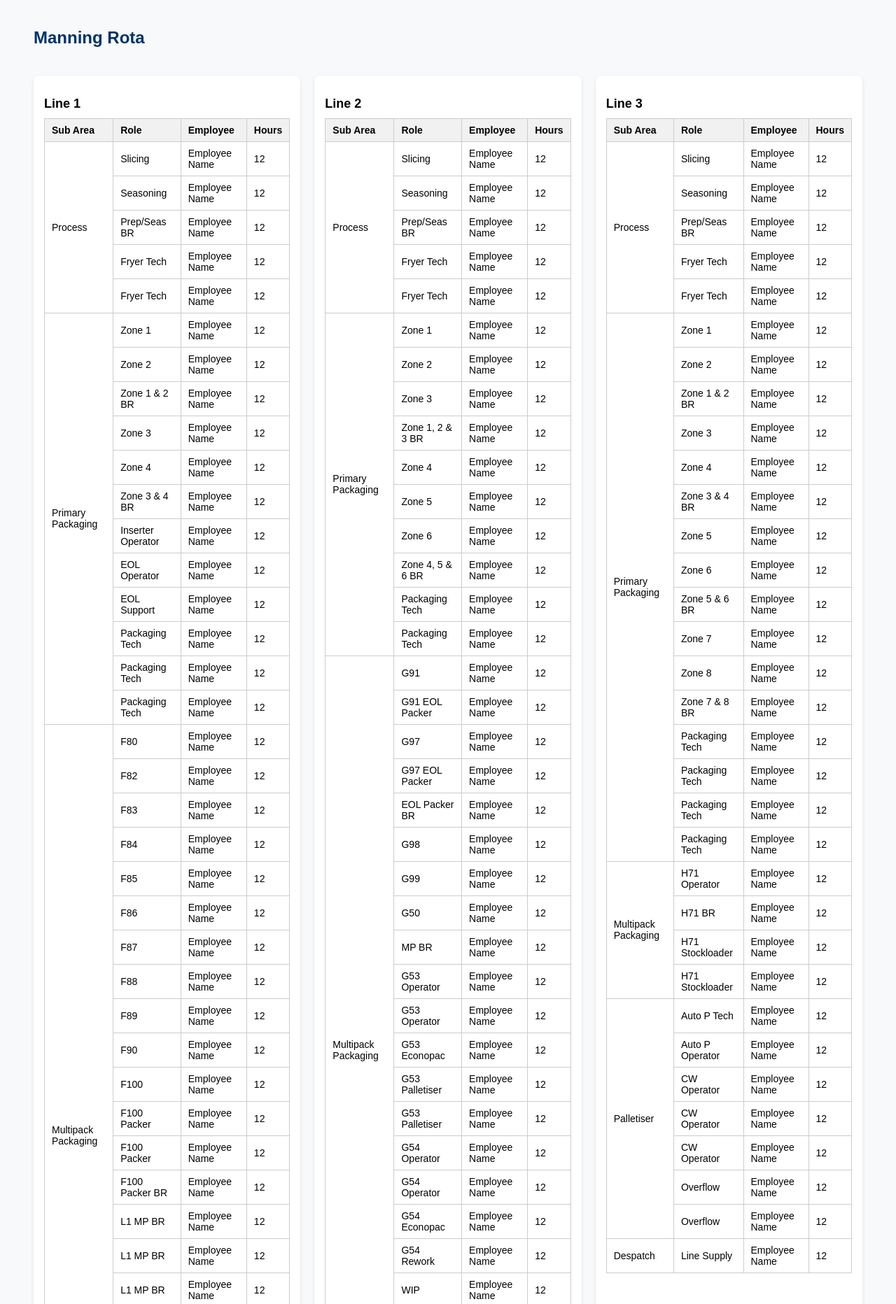
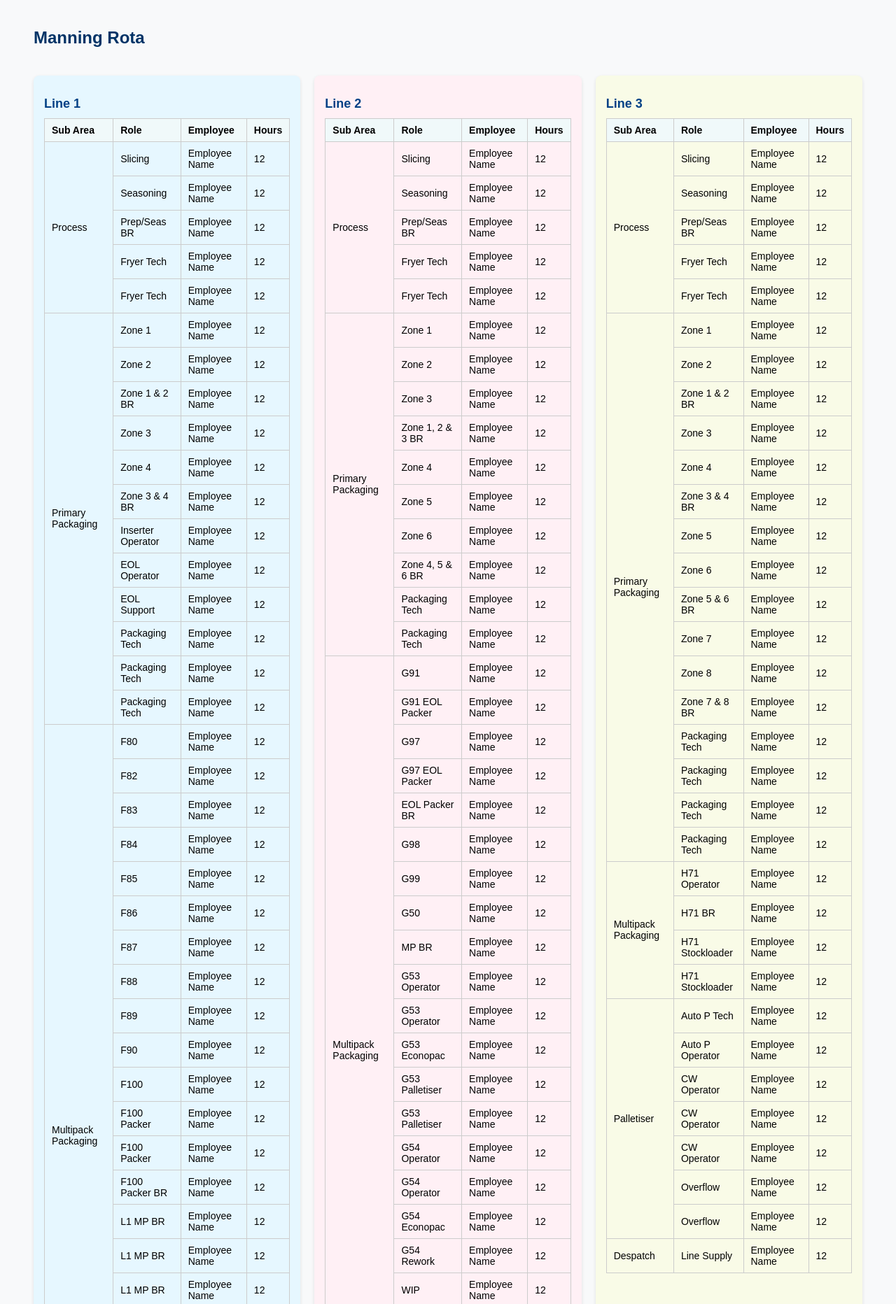
Before and after one commit to Deepeshpatel11/Labor-Tool, a Django app: page /shifts/rota/1/1/ in a window 1280 px wide. Shown: the part 56-1920 px from the top of the page at 70% size. Run offline with Django 5.2, Linux system fonts and the light colour scheme.

Commit message:
Styled manning rota for desktop and mobile with responsive layout

```diff
--- a/labour_management/labour_management/static/css/style.css
+++ b/labour_management/labour_management/static/css/style.css
@@ -12,7 +12,8 @@ table {
   border-collapse: collapse;
 }
 
-th, td {
+th,
+td {
   padding: 10px;
   border: 1px solid #ccc;
 }
@@ -22,15 +23,18 @@ th, td {
   padding: 15px;
   text-align: center;
 }
+
 .navbar a {
   color: white;
   text-decoration: none;
   padding: 10px;
   margin: 5px;
 }
+
 .navbar a:hover {
   background-color: #0056b3;
 }
+
 .container {
   padding: 20px;
 }
@@ -50,9 +54,10 @@ th, td {
   background: white;
   padding: 15px;
   border-radius: 8px;
-    box-shadow: 0 2px 5px rgba(0,0,0,0.1);
-    flex: 1 1 300px; /* Makes it responsive */
-    min-width: 280px;
+  box-shadow: 0 2px 5px rgba(0, 0, 0, 0.1);
+  flex: 1 1 300px;
+  /* Makes it responsive */
+  min-width: 330px;
 }
 
 /* Style for each table */
@@ -84,3 +89,69 @@ th, td {
   font-weight: bold;
   color: #003366;
 }
+
+table th {
+  position: sticky;
+  top: 0;
+  background-color: #f0f9fa;
+  z-index: 1;
+}
+
+/* Line 1 */
+.line-column:nth-child(1) {
+  background-color: #e6f7ff;
+}
+
+/* Line 2 */
+.line-column:nth-child(2) {
+  background-color: #fff0f5;
+}
+
+/* Line 3 */
+.line-column:nth-child(3) {
+  background-color: #f9fbe7;
+}
+
+/* Line 4 */
+.line-column:nth-child(4) {
+  background-color: #f3e5f5;
+}
+
+/* Shared Resources */
+.line-column:nth-child(5) {
+  background-color: #fef9e7;
+}
+
+/* Additional Manning */
+.line-column:nth-child(6) {
+  background-color: #e8f5e9;
+}
+
+/* Absent */
+.line-column:nth-child(7) {
+  background-color: #fce4ec;
+}
+
+h2 {
+  font-size: 18px;
+  margin-bottom: 10px;
+  color: #004085;
+}
+
+/* Responsive Stacking for Mobile */
+@media (max-width: 768px) {
+  .rota-container {
+    flex-direction: column;
+    overflow-x: visible;
+    padding: 10px;
+  }
+
+  .line-column {
+    min-width: 100%;
+    margin-bottom: 20px;
+  }
+
+  table th {
+    position: static; /* Disable sticky headers on mobile */
+  }
+}
```
Lines whose indentation alone changed are shown as unchanged.
